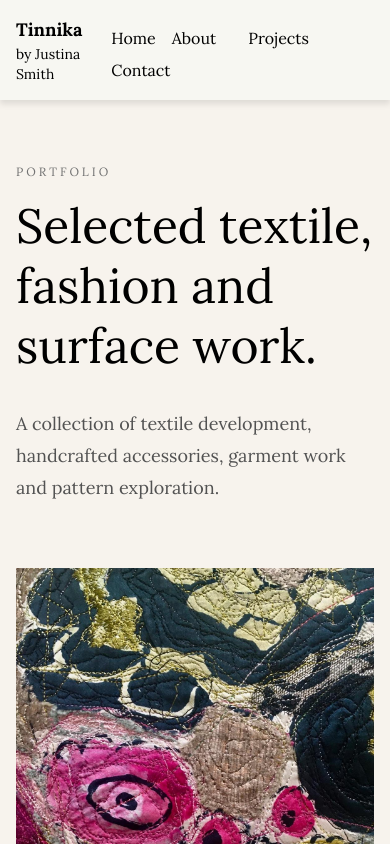
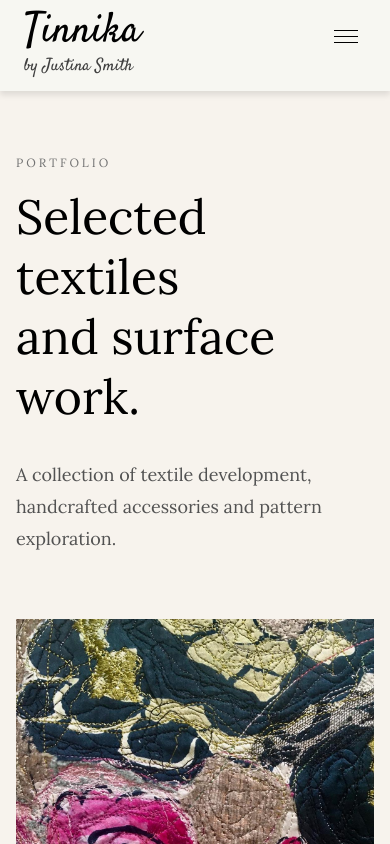
Before and after one commit to DarrenSmith10/Tina_Fashion, a Next.js app: page /projects in a window 390 px wide. Shown: the top 844 px of the page. Built offline with nearby package versions, Linux system fonts and the light colour scheme.

Commit message:
7th September 2026: Menu changes and Logo and improved Mobile UI for Menu

```diff
--- a/src/app/projects/page.tsx
+++ b/src/app/projects/page.tsx
@@ -32,16 +32,15 @@ export default function ProjectsPage() {
             </p>
 
             <h1 className="text-5xl leading-tight md:text-6xl lg:text-7xl">
-              Selected textile,
+              Selected textiles
               <br />
-              fashion and surface work.
+              and surface work.
             </h1>
           </div>
 
           <div className="lg:col-span-4 lg:col-start-9 lg:self-end">
             <p className="text-lg leading-8 text-neutral-600">
-              A collection of textile development, handcrafted accessories,
-              garment work and pattern exploration.
+              A collection of textile development, handcrafted accessories and pattern exploration.
             </p>
           </div>
         </section>
--- a/src/components/HeroSection.tsx
+++ b/src/components/HeroSection.tsx
@@ -10,7 +10,7 @@ export function HeroSection() {
         <div className="flex items-center px-8 py-16 md:px-14 lg:col-span-5 lg:px-12">
           <div className="max-w-xl">
             <p className="mb-5 text-sm uppercase tracking-[0.25em] text-neutral-600">
-              Fashion Designer & Textile Artist
+              Textiles Designer & Textile Artist
             </p>
 
             <h1 className="text-5xl leading-[1.05] text-neutral-900 md:text-6xl lg:text-7xl">
--- a/src/components/Navbar.tsx
+++ b/src/components/Navbar.tsx
@@ -1,68 +1,209 @@
-'use client';
+"use client";
+
 import Link from "next/link";
 import { useState } from "react";
-import styles from './Navbar.module.css'; // Adjust the path as necessary
+import { Satisfy } from "next/font/google";
+import styles from "./Navbar.module.css";
+
+const satisfy = Satisfy({
+  weight: "400",
+  subsets: ["latin"],
+});
 
 export const Navbar = () => {
-    const [isOpen, setIsOpen] = useState(false);
+  const [mobileMenuOpen, setMobileMenuOpen] = useState(false);
+  const [projectsOpen, setProjectsOpen] = useState(false);
 
-    return(
-        <nav className={`sticky top-0 z-50 text-white p-4 shadow-md ${styles.navbar}`}>
-            <div className="container mx-auto flex justify-between items-center">
-                <Link href="/" className="text-black text-lg font-bold">
-                    {/* Will add the Website name which domain is bought */}
-                    <h1>
+  const closeMobileMenu = () => {
+    setMobileMenuOpen(false);
+    setProjectsOpen(false);
+  };
+
+  return (
+    <nav
+      className={`sticky top-0 z-50 shadow-sm ${styles.navbar}`}
+    >
+      <div className="flex w-full items-start justify-between px-6 py-4 md:px-8">
+        {/* Logo */}
+        <Link
+          href="/"
+          onClick={closeMobileMenu}
+          className="flex flex-col items-start text-black leading-none"
+        >
+          <span
+            className={`${satisfy.className} text-[42px] font-normal leading-[0.8] md:text-[48px]`}
+          >
             Tinnika
-                    </h1>
-                    <h2 className="text-sm font-light">
+          </span>
+
+          <span
+            className={`${satisfy.className} mt-2 text-[17px] italic leading-none text-neutral-700`}
+          >
             by Justina Smith
-                    </h2>
+          </span>
         </Link>
 
-                <div className="space-x-4">
-                    <Link href="/" className="text-black hover:text-white">
+        {/* Desktop Navigation */}
+        <div className="hidden items-center gap-8 pt-3 md:flex">
+          <Link
+            href="/"
+            className="text-sm text-black transition-opacity hover:opacity-50"
+          >
             Home
           </Link>
 
-
-                    <Link href="/about" className="text-black hover:text-white">
+          <Link
+            href="/about"
+            className="text-sm text-black transition-opacity hover:opacity-50"
+          >
             About
           </Link>
 
+          {/* Desktop Projects Dropdown */}
+          <div className="relative">
+            <button
+              type="button"
+              onClick={() => setProjectsOpen(!projectsOpen)}
+              className="flex items-center gap-1 text-sm text-black transition-opacity hover:opacity-50"
+            >
+              Projects
+              <span className="text-xs">
+                {projectsOpen ? "−" : "+"}
+              </span>
+            </button>
 
+            {projectsOpen && (
+              <div className="absolute right-0 top-full mt-4 min-w-[190px] border border-neutral-200 bg-[#f7f3ed] py-2 shadow-sm">
+                <Link
+                  href="/projects"
+                  onClick={() => setProjectsOpen(false)}
+                  className="block px-5 py-3 text-sm text-black hover:bg-black/5"
+                >
+                  All Projects
+                </Link>
 
-                    {/*Dropdown Menu */}
-                    <div className="relative inline-block">
-                        <div>
-                    <button
-                        onClick={() => setIsOpen(!isOpen)}
-                        className="text-black hover:text-white focus:outline-none"
+                <Link
+                  href="/projects/textiles"
+                  onClick={() => setProjectsOpen(false)}
+                  className="block px-5 py-3 text-sm text-black hover:bg-black/5"
                 >
-                         <Link href="/projects" className="block px-4 py-2 text-black hover:bg-gray-200">
-                                Projects
-                    </Link>
-                    </button>
-                    {isOpen && (
-                        <div className="absolute left-0 mt-2 w-40 bg-white rounded shadow-lg z-10">
-                           <Link href="/projects/textiles" className="block px-4 py-2 text-black hover:bg-gray-200">
                   Textiles Collection
                 </Link>
 
+                <Link
+                  href="/projects/handbags"
+                  onClick={() => setProjectsOpen(false)}
+                  className="block px-5 py-3 text-sm text-black hover:bg-black/5"
+                >
+                  Handbag Collection
+                </Link>
+              </div>
+            )}
+          </div>
 
+          <Link
+            href="/contact"
+            className="text-sm text-black transition-opacity hover:opacity-50"
+          >
+            Contact
+          </Link>
+        </div>
 
-                            <Link href="/projects/handbags" className="block px-4 py-2 text-black hover:bg-gray-200">
-                                Handbag  Collection
+        {/* Mobile Menu Button */}
+        <button
+          type="button"
+          onClick={() => setMobileMenuOpen(!mobileMenuOpen)}
+          className="flex h-10 w-10 flex-col items-center justify-center gap-[5px] md:hidden"
+          aria-label="Toggle navigation menu"
+          aria-expanded={mobileMenuOpen}
+        >
+          <span
+            className={`h-px w-6 bg-black transition-transform ${
+              mobileMenuOpen ? "translate-y-[6px] rotate-45" : ""
+            }`}
+          />
+
+          <span
+            className={`h-px w-6 bg-black transition-opacity ${
+              mobileMenuOpen ? "opacity-0" : ""
+            }`}
+          />
+
+          <span
+            className={`h-px w-6 bg-black transition-transform ${
+              mobileMenuOpen ? "-translate-y-[6px] -rotate-45" : ""
+            }`}
+          />
+        </button>
+      </div>
+
+      {/* Mobile Navigation */}
+      {mobileMenuOpen && (
+        <div className="border-t border-neutral-200 px-6 pb-8 pt-4 md:hidden">
+          <div className="flex flex-col">
+            <Link
+              href="/"
+              onClick={closeMobileMenu}
+              className="border-b border-neutral-200 py-4 text-black"
+            >
+              Home
             </Link>
 
+            <Link
+              href="/about"
+              onClick={closeMobileMenu}
+              className="border-b border-neutral-200 py-4 text-black"
+            >
+              About
+            </Link>
+
+            <button
+              type="button"
+              onClick={() => setProjectsOpen(!projectsOpen)}
+              className="flex w-full items-center justify-between border-b border-neutral-200 py-4 text-left text-black"
+            >
+              Projects
+              <span>{projectsOpen ? "−" : "+"}</span>
+            </button>
+
+            {projectsOpen && (
+              <div className="border-b border-neutral-200 py-2 pl-4">
+                <Link
+                  href="/projects"
+                  onClick={closeMobileMenu}
+                  className="block py-3 text-sm text-neutral-700"
+                >
+                  All Projects
+                </Link>
+
+                <Link
+                  href="/projects/textiles"
+                  onClick={closeMobileMenu}
+                  className="block py-3 text-sm text-neutral-700"
+                >
+                  Textiles Collection
+                </Link>
+
+                <Link
+                  href="/projects/handbags"
+                  onClick={closeMobileMenu}
+                  className="block py-3 text-sm text-neutral-700"
+                >
+                  Handbag Collection
+                </Link>
               </div>
             )}
-                        </div> {/* Close dropdown wrapper */}
-                    </div> {/* Close relative inline-block */}
-                    <Link href="/contact" className="text-black hover:text-white">
+
+            <Link
+              href="/contact"
+              onClick={closeMobileMenu}
+              className="py-4 text-black"
+            >
               Contact
             </Link>
           </div>
         </div>
+      )}
     </nav>
   );
 };
```
Lines whose indentation alone changed are shown as unchanged.
